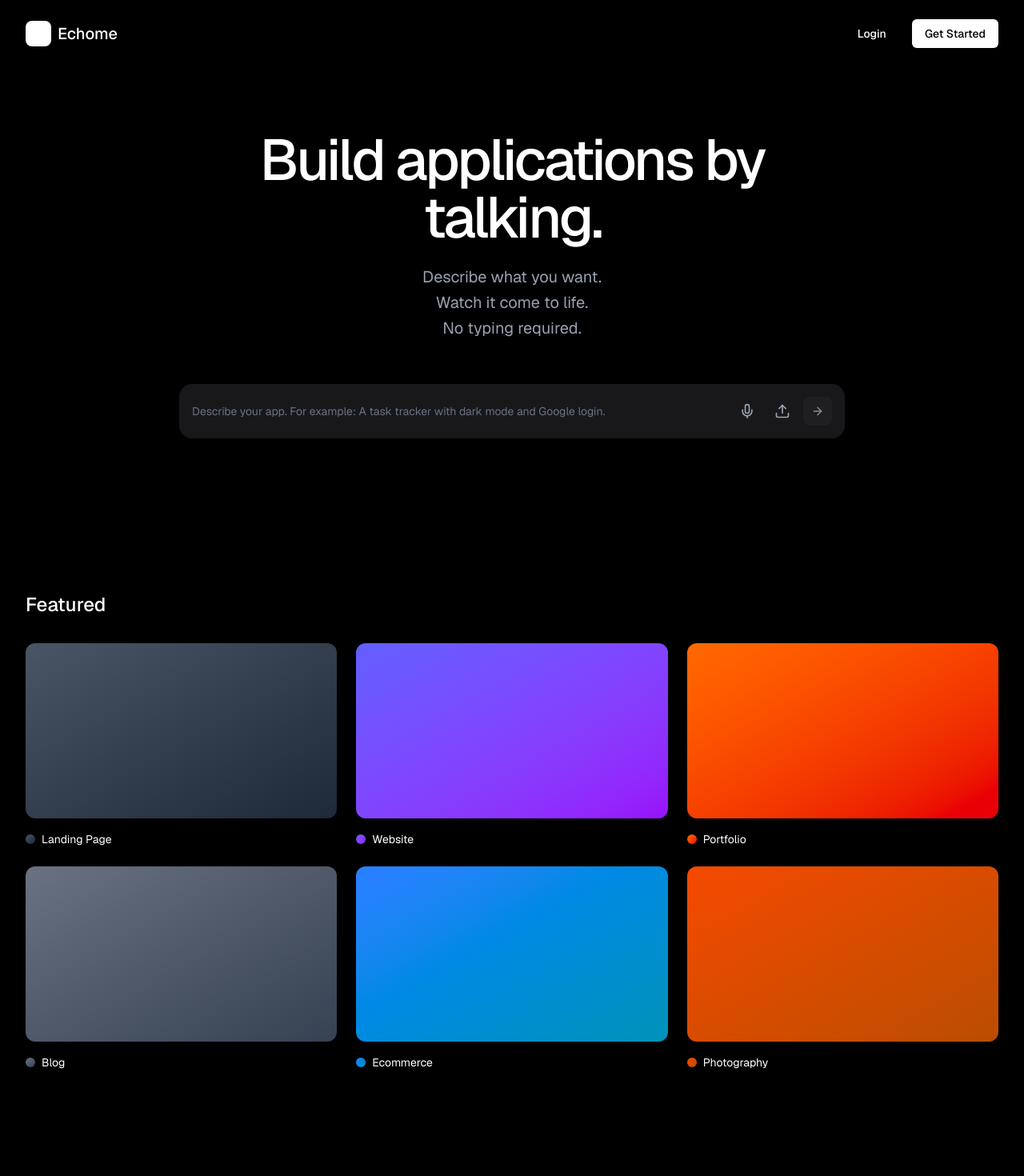
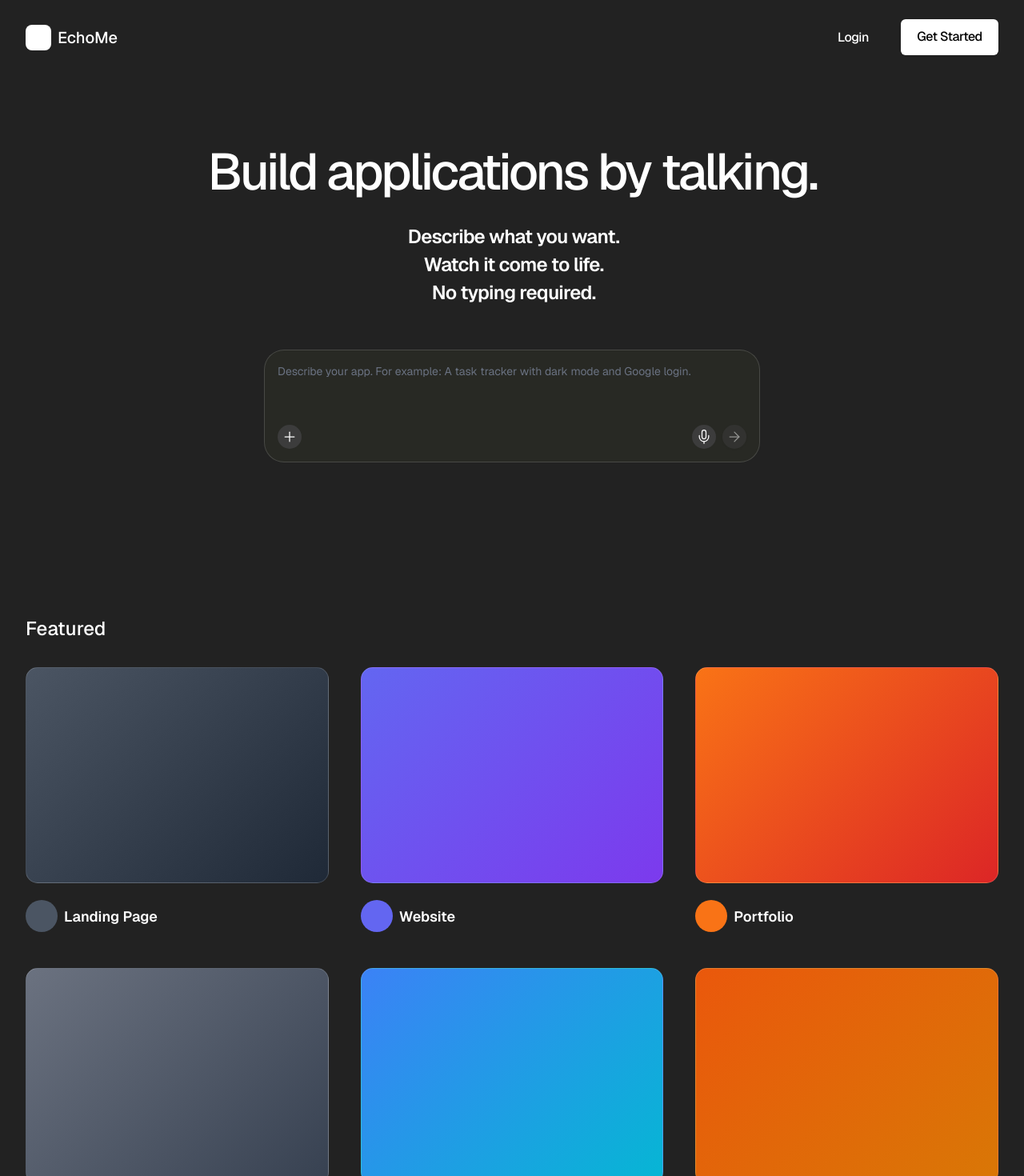
Before and after one commit to obro79/stormhacks, a Next.js app: page / in a window 1280 px wide. Shown: the top 1470 px of the page at 80% size. Built offline with nearby package versions, Linux system fonts and the light colour scheme.

Commit message:
stylized home page a bit

```diff
--- a/src/app/page.tsx
+++ b/src/app/page.tsx
@@ -2,7 +2,7 @@
 
 import { useState } from "react";
 import { Button } from "@/components/ui/button";
-import { Mic, Upload, ArrowRight } from "lucide-react";
+import { Mic, ArrowRight, Plus } from "lucide-react";
 
 export default function Home() {
   const [prompt, setPrompt] = useState("");
@@ -41,27 +41,56 @@ export default function Home() {
   };
 
   const featuredProjects = [
-    { name: "Landing Page", color: "bg-gradient-to-br from-gray-600 to-gray-800" },
-    { name: "Website", color: "bg-gradient-to-br from-indigo-500 to-purple-600" },
-    { name: "Portfolio", color: "bg-gradient-to-br from-orange-500 to-red-600" },
-    { name: "Blog", color: "bg-gradient-to-br from-gray-500 to-gray-700" },
-    { name: "Ecommerce", color: "bg-gradient-to-br from-blue-500 to-cyan-600" },
-    { name: "Photography", color: "bg-gradient-to-br from-orange-600 to-amber-700" },
+    { name: "Landing Page", gradient: "linear-gradient(135deg, #4B5563 0%, #1F2937 100%)", dotColor: "#4B5563" },
+    { name: "Website", gradient: "linear-gradient(135deg, #6366F1 0%, #7C3AED 100%)", dotColor: "#6366F1" },
+    { name: "Portfolio", gradient: "linear-gradient(135deg, #F97316 0%, #DC2626 100%)", dotColor: "#F97316" },
+    { name: "Blog", gradient: "linear-gradient(135deg, #6B7280 0%, #374151 100%)", dotColor: "#6B7280" },
+    { name: "Ecommerce", gradient: "linear-gradient(135deg, #3B82F6 0%, #06B6D4 100%)", dotColor: "#3B82F6" },
+    { name: "Photography", gradient: "linear-gradient(135deg, #EA580C 0%, #D97706 100%)", dotColor: "#EA580C" },
   ];
 
   return (
-    <div className="min-h-screen bg-black text-white">
+    <div className="min-h-screen text-white" style={{ background: '#222222' }}>
       {/* Header */}
       <header className="flex items-center justify-between px-8 py-6">
         <div className="flex items-center gap-2">
           <div className="w-8 h-8 bg-white rounded" />
-          <span className="text-xl font-medium">Echome</span>
+          <span className="text-xl font-medium">EchoMe</span>
         </div>
         <div className="flex items-center gap-4">
-          <Button variant="ghost" className="text-white hover:text-white/80">
+          <Button
+            variant="ghost"
+            className="hover:text-white/80"
+            style={{
+              display: 'flex',
+              width: '5.4375rem',
+              height: '2.8125rem',
+              flexDirection: 'column',
+              justifyContent: 'center',
+              flexShrink: 0,
+              color: '#FFF',
+              textAlign: 'center',
+              fontFamily: 'Geist',
+              fontSize: '1rem',
+              fontStyle: 'normal',
+              fontWeight: 500,
+              lineHeight: 'normal',
+              letterSpacing: '-0.03rem'
+            }}
+          >
             Login
           </Button>
-          <Button className="bg-white text-black hover:bg-white/90">
+          <Button
+            className="bg-white text-black hover:bg-white/90"
+            style={{
+              width: '7.625rem',
+              height: '2.8125rem',
+              fontSize: '1rem',
+              fontWeight: 500,
+              letterSpacing: '-0.03rem',
+              fontFamily: 'var(--font-geist-sans)'
+            }}
+          >
             Get Started
           </Button>
         </div>
@@ -71,48 +100,126 @@ export default function Home() {
       <main className="max-w-4xl mx-auto px-8 pt-20 pb-32">
         <div className="text-center space-y-6">
           <h1
-            className="text-7xl font-medium tracking-[-0.2rem]"
-            style={{ fontFamily: 'var(--font-geist-sans)' }}
+            style={{
+              color: '#FFF',
+              textAlign: 'center',
+              fontFamily: 'Geist',
+              fontSize: '4rem',
+              fontStyle: 'normal',
+              fontWeight: 500,
+              lineHeight: 'normal',
+              letterSpacing: '-0.2rem'
+            }}
           >
             Build applications by talking.
           </h1>
 
-          <div className="text-xl text-gray-400 space-y-1">
+          <div
+            className="space-y-1 mx-auto"
+            style={{
+              width: '52.25rem',
+              color: '#FFF',
+              textAlign: 'center',
+              fontFamily: 'Geist',
+              fontSize: '1.5rem',
+              fontStyle: 'normal',
+              fontWeight: 600,
+              lineHeight: 'normal',
+              letterSpacing: '-0.045rem'
+            }}
+          >
             <p>Describe what you want.</p>
             <p>Watch it come to life.</p>
             <p>No typing required.</p>
           </div>
 
           {/* Input Area */}
-          <div className="pt-8">
-            <div className="bg-zinc-900 rounded-2xl p-4 flex items-center gap-3">
-              <input
-                type="text"
+          <div className="pt-8 flex justify-center">
+            <div
+              className="relative p-4"
+              style={{
+                width: '38.75rem',
+                height: '8.8125rem',
+                borderRadius: '1.5625rem',
+                border: '1px solid rgba(255, 255, 255, 0.15)',
+                background: '#282924'
+              }}
+            >
+              <textarea
                 value={prompt}
                 onChange={(e) => setPrompt(e.target.value)}
                 placeholder="Describe your app. For example: A task tracker with dark mode and Google login."
-                className="flex-1 bg-transparent border-0 focus:outline-none text-white placeholder:text-gray-500 text-sm"
+                className="w-full h-full bg-transparent border-0 outline-none text-white placeholder:text-gray-500 text-sm resize-none"
+                style={{ outline: 'none', boxShadow: 'none' }}
                 onKeyDown={(e) => {
-                  if (e.key === "Enter" && !e.shiftKey) {
+                  if (e.key === "Enter" && e.ctrlKey) {
                     e.preventDefault();
                     handleSubmit();
                   }
                 }}
               />
-              <div className="flex items-center gap-2">
-                <button className="p-2 hover:bg-zinc-800 rounded-lg transition-colors">
-                  <Mic className="w-5 h-5 text-gray-400" />
+              <div className="absolute bottom-4 left-4">
+                <button
+                  className="hover:opacity-80 rounded-full transition-colors flex items-center justify-center"
+                  style={{
+                    width: '1.875rem',
+                    height: '1.875rem',
+                    flexShrink: 0,
+                    background: '#3C3C3C'
+                  }}
+                >
+                  <Plus
+                    style={{
+                      width: '1.25rem',
+                      height: '1.25rem',
+                      flexShrink: 0,
+                      color: '#FFFFFF',
+                      strokeWidth: 1.5
+                    }}
+                  />
                 </button>
-                <button className="p-2 hover:bg-zinc-800 rounded-lg transition-colors">
-                  <Upload className="w-5 h-5 text-gray-400" />
+              </div>
+              <div className="absolute bottom-4 right-4 flex items-center gap-2">
+                <button
+                  className="hover:opacity-80 rounded-full transition-colors flex items-center justify-center"
+                  style={{
+                    width: '1.875rem',
+                    height: '1.875rem',
+                    flexShrink: 0,
+                    background: '#3C3C3C'
+                  }}
+                >
+                  <Mic
+                    style={{
+                      width: '1.25rem',
+                      height: '1.25rem',
+                      flexShrink: 0,
+                      color: '#FFFFFF',
+                      strokeWidth: 1.5
+                    }}
+                  />
                 </button>
                 <Button
                   onClick={handleSubmit}
                   disabled={!prompt.trim() || loading}
                   size="icon"
-                  className="rounded-lg bg-zinc-800 hover:bg-zinc-700"
+                  className="rounded-full hover:opacity-80 flex items-center justify-center text-white"
+                  style={{
+                    width: '1.875rem',
+                    height: '1.875rem',
+                    flexShrink: 0,
+                    background: '#3C3C3C'
+                  }}
                 >
-                  <ArrowRight className="w-5 h-5" />
+                  <ArrowRight
+                    className="text-white"
+                    style={{
+                      width: '1.25rem',
+                      height: '1.25rem',
+                      flexShrink: 0,
+                      strokeWidth: 1.5
+                    }}
+                  />
                 </Button>
               </div>
             </div>
@@ -148,16 +255,50 @@ export default function Home() {
       {/* Featured Section */}
       <section className="max-w-7xl mx-auto px-8 py-16">
         <h2 className="text-2xl font-medium mb-8">Featured</h2>
-        <div className="grid grid-cols-1 md:grid-cols-2 lg:grid-cols-3 gap-6">
+        <div className="grid grid-cols-1 md:grid-cols-2 lg:grid-cols-3" style={{ gap: '2.5rem' }}>
           {featuredProjects.map((project, index) => (
             <div
               key={index}
               className="group cursor-pointer"
             >
-              <div className={`${project.color} aspect-video rounded-xl mb-4 transition-transform group-hover:scale-105`} />
+              <div
+                className="mb-4 transition-transform group-hover:scale-105 w-full"
+                style={{
+                  aspectRatio: '440 / 314',
+                  flexShrink: 0,
+                  borderRadius: '0.9375rem',
+                  border: '1px solid rgba(255, 255, 255, 0.15)',
+                  background: `${project.gradient}, lightgray 50% / cover no-repeat`
+                }}
+              />
               <div className="flex items-center gap-2">
-                <div className={`w-3 h-3 rounded-full ${project.color}`} />
-                <span className="text-sm">{project.name}</span>
+                <div
+                  className="rounded-full"
+                  style={{
+                    width: '2.5rem',
+                    height: '2.5rem',
+                    flexShrink: 0,
+                    background: project.dotColor
+                  }}
+                />
+                <div
+                  style={{
+                    display: 'flex',
+                    width: '11rem',
+                    height: '3.125rem',
+                    flexDirection: 'column',
+                    justifyContent: 'center',
+                    flexShrink: 0,
+                    color: '#FFF',
+                    fontFamily: 'Geist',
+                    fontSize: '1.125rem',
+                    fontStyle: 'normal',
+                    fontWeight: 600,
+                    lineHeight: 'normal'
+                  }}
+                >
+                  {project.name}
+                </div>
               </div>
             </div>
           ))}
```
